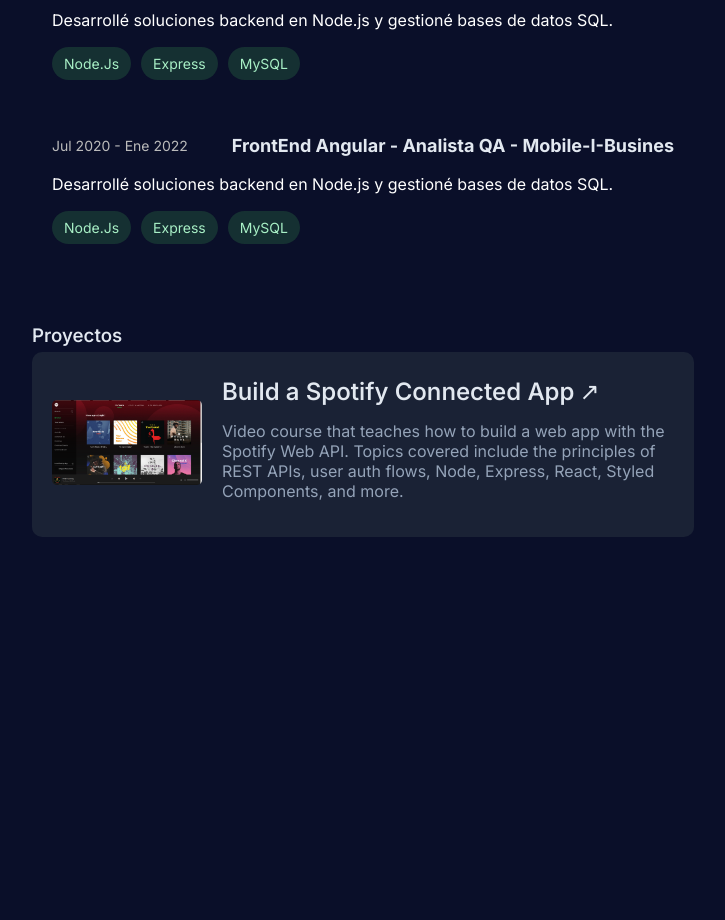
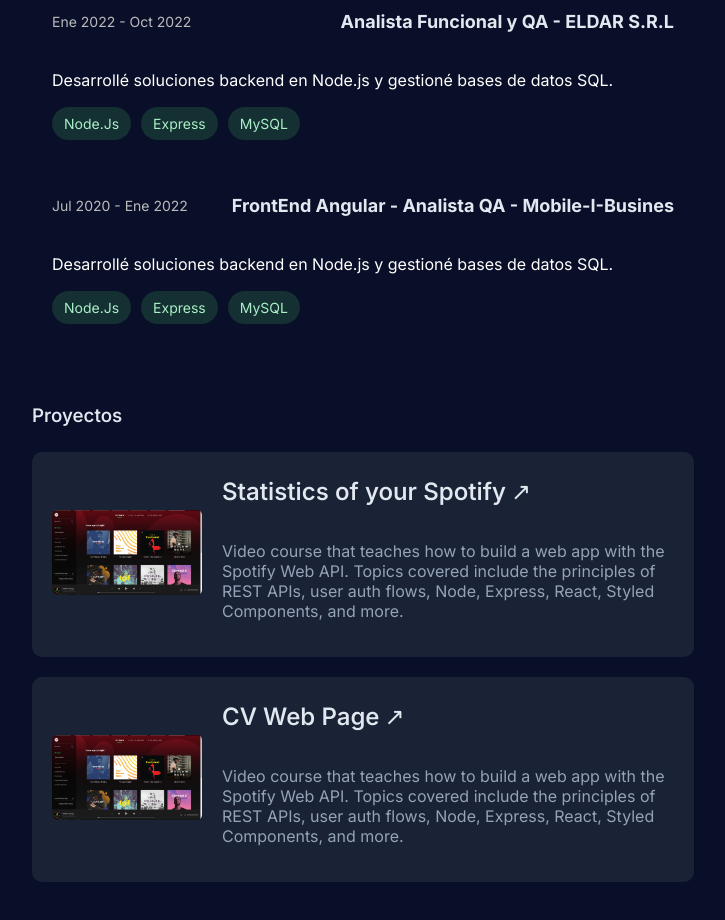
Before and after one commit to Nahuell99/cv-web-gastonponce, a React (Vite) app: page / in a window 1280 px wide. Shown: the part 800-1720 px from the top of the page, without its empty margins (526-1251 px from the left). Before the commit the page ends 1337 px from the top, so only its background shows below. Built offline with nearby package versions, Linux system fonts and the light colour scheme.

Commit message:
Ajustes de estilos

```diff
--- a/src/App.css
+++ b/src/App.css
@@ -105,6 +105,7 @@
   font-weight: normal;
   font-weight: 550;
   color: #E2E8F0;
+  padding-bottom: 20px;
 }
 
 .header p {
@@ -149,3 +150,10 @@
 .ExperienceDiv .experience-card:hover {
   opacity: 1; /* La tarjeta en hover permanece encendida */
 }
+
+.ProyectDiv {
+  display: flex;
+  flex-direction: column;
+  gap: 20px; /* Espaciado de 20px entre las cards */
+  padding-bottom: 60px;
+}
--- a/src/App.tsx
+++ b/src/App.tsx
@@ -89,12 +89,21 @@
           </div>
 
           <div className='ProyectDiv'>
+
             <ProjectCard
               imageSrc="/spotify-project-data.png"
-              title="Build a Spotify Connected App"
+              title="Statistics of your Spotify"
               description="Video course that teaches how to build a web app with the Spotify Web API. Topics covered include the principles of REST APIs, user auth flows, Node, Express, React, Styled Components, and more."
-              link="https://example.com"
+              link="https://nahuell99.github.io/spotify-data/"
             />
+
+            <ProjectCard
+              imageSrc="/spotify-project-data.png"
+              title="CV Web Page"
+              description="Video course that teaches how to build a web app with the Spotify Web API. Topics covered include the principles of REST APIs, user auth flows, Node, Express, React, Styled Components, and more."
+              link="https://www.gastonponce.com/"
+            />
+
           </div>
         </div>
       </div>
--- a/src/components/ExperienceCard/ExperienceCard.css
+++ b/src/components/ExperienceCard/ExperienceCard.css
@@ -11,6 +11,10 @@
     background-color: rgba(77, 77, 77, 0.2); /* Card transparent background */
     box-shadow: 0 -1px 5px rgba(255, 255, 255, 0.5); /* Sombreado en la parte superior */
     transition: box-shadow 0.3s ease, background-color 0.3s ease;
+  }
+
+  .experience-card:hover .experience-title{
+    color: #61dafb; /* Cambia el color del título a verde */
   }
 
   .experience-header {
--- a/src/components/ExperienceCard/ExperienceCard.tsx
+++ b/src/components/ExperienceCard/ExperienceCard.tsx
@@ -9,7 +9,7 @@
           <span>{startYear} - {endYear || "Actual"}</span>
         </div>
         <div className="experience-title">
-          <h3>{position} - {company}</h3>
+          <h3 className="experience-title">{position} - {company}</h3>
         </div>
       </div>
       <p className="experience-description">{description}</p>
--- a/src/components/ProyectCard/ProjectCard.css
+++ b/src/components/ProyectCard/ProjectCard.css
@@ -12,7 +12,8 @@
 
   .project-card:hover {
     transform: translateY(-5px);
-    box-shadow: 0 8px 20px rgba(0, 0, 0, 0.3);
+    box-shadow: 0 -1px 5px rgba(255, 255, 255, 0.5); /* Sombreado en la parte superior */
+    transition: box-shadow 0.3s ease, background-color 0.3s ease;
   }
 
   .project-card-image img {
```
